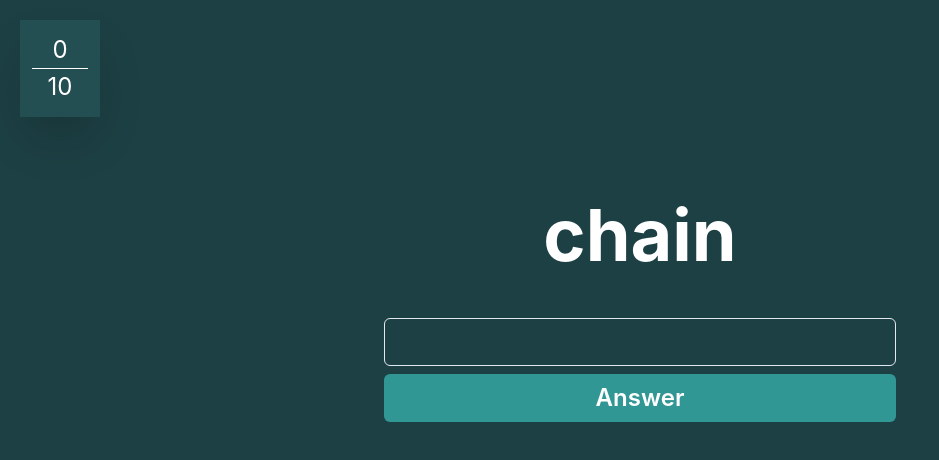
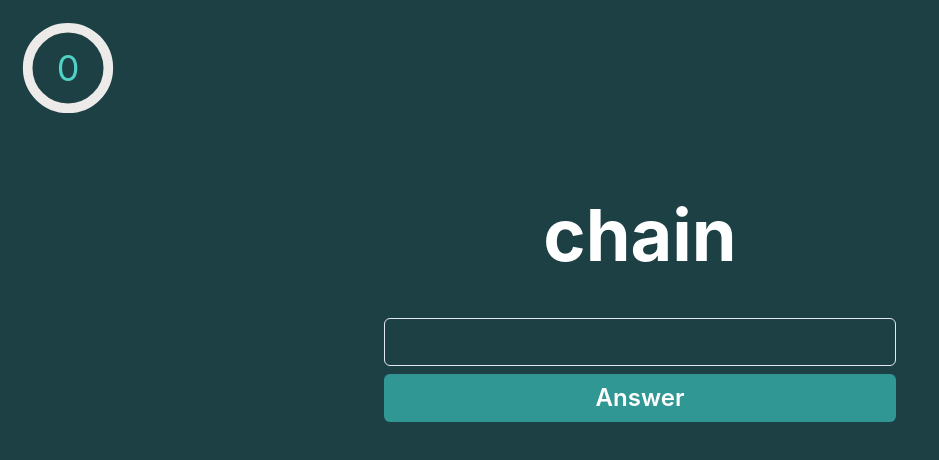
Before and after one commit to satoshi99/word-chain-memory, a Next.js app: page /word-chain in a window 1280 px wide. Shown: the top 460 px of the page, without its empty margins (0-939 px from the left). Built offline with nearby package versions, Linux system fonts and the light colour scheme.

Commit message:
fix circular counter

```diff
--- a/components/WordCounter.tsx
+++ b/components/WordCounter.tsx
@@ -1,26 +1,30 @@
-import { Box, Flex, Text } from '@chakra-ui/react';
+import {
+  CircularProgress,
+  CircularProgressLabel,
+  Flex,
+  Text
+} from '@chakra-ui/react';
 import { useRecoilValue } from 'recoil';
 import { numberOfWords, wordChainList } from '../lib/recoil-atoms';
 
 export const WordCounter = () => {
   const numWords = useRecoilValue(numberOfWords);
   const wordList = useRecoilValue(wordChainList);
-  const step = wordList.length;
+  const count = wordList.length;
 
   return (
-    <Flex
-      direction="column"
-      fontSize="2xl"
-      bgColor="teal.800"
-      shadow="2xl"
-      p="3"
-      position="absolute"
-      top="5"
-      left="5"
-    >
-      <Text>{step}</Text>
-      <Box w="14" borderBottom="1px" />
-      <Text>{numWords}</Text>
+    <Flex direction="column" position="absolute" top="5" left="5">
+      <CircularProgress
+        max={numWords}
+        value={count}
+        size="24"
+        color="teal.300"
+      />
+      <CircularProgressLabel fontSize="2xl">
+        <Text fontSize="4xl" color="teal.300">
+          {count}
+        </Text>
+      </CircularProgressLabel>
     </Flex>
   );
 };
```
